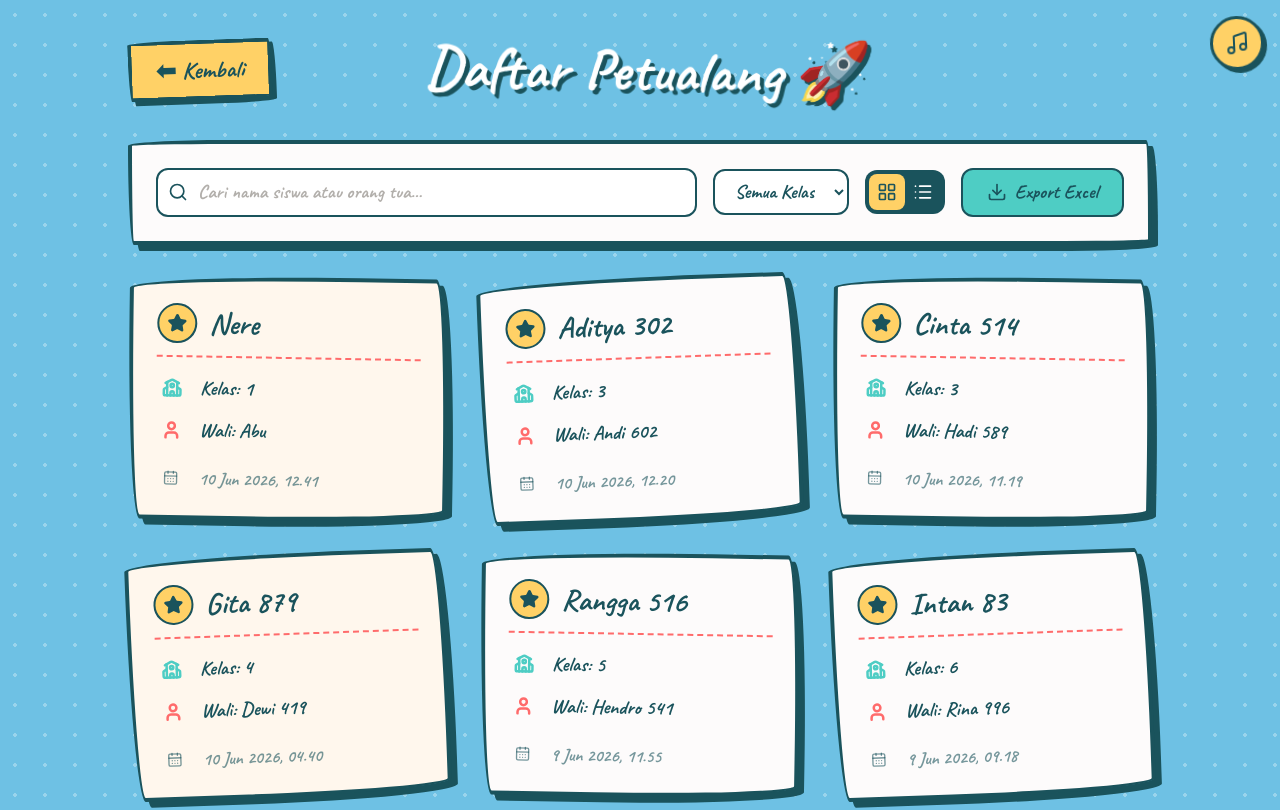
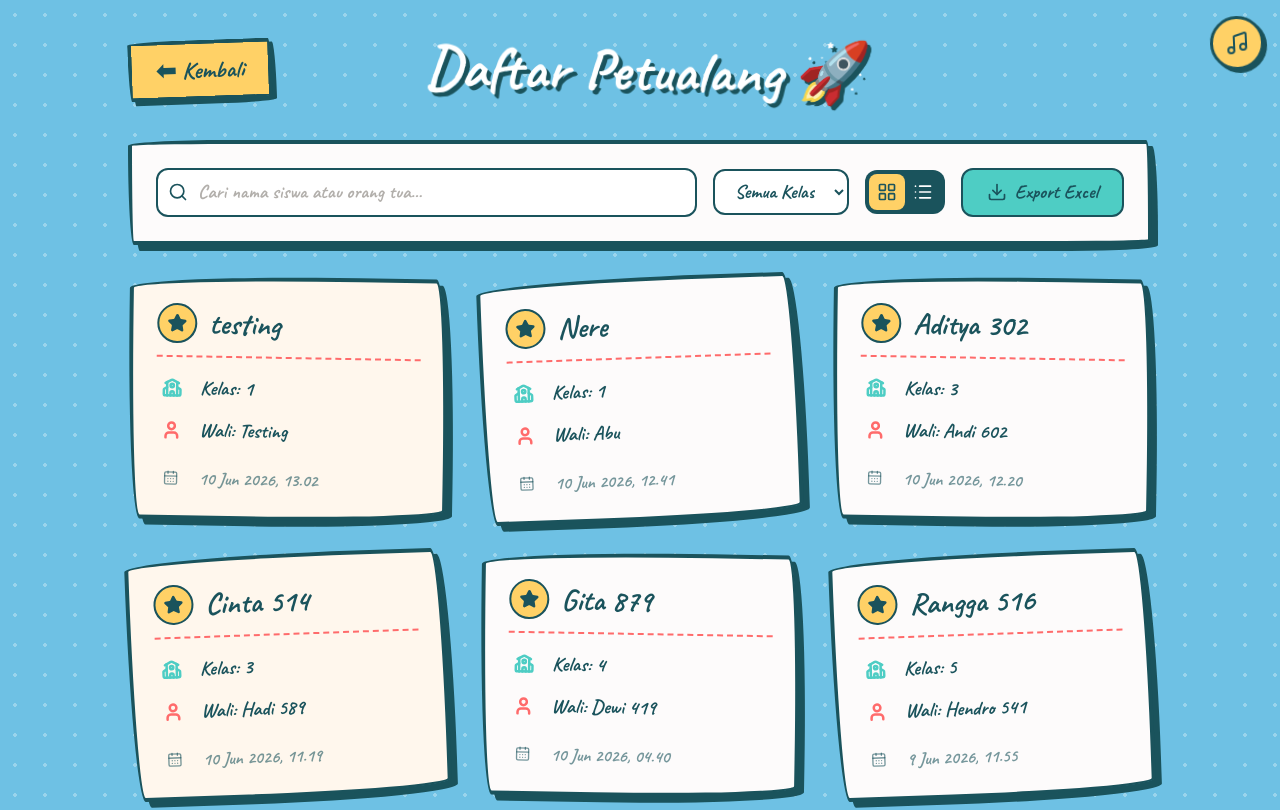
Before and after one commit to Aburiza21/Pensi-SDI-Mentari, a Next.js app: page /buku-tamu in a window 1280 px wide. Shown: the top 810 px of the page. Built offline with nearby package versions, Linux system fonts and the light colour scheme.

Commit message:
Fix build error: duplicated import

```diff
--- a/data/guestbook.json
+++ b/data/guestbook.json
@@ -1,4 +1,11 @@
 [
+  {
+    "parentName": "Testing",
+    "studentName": "testing",
+    "studentClass": "1",
+    "id": "4c496a61-8036-4fab-8be6-62b7a9f6f5ab",
+    "createdAt": "2026-06-10T13:02:57.612Z"
+  },
   {
     "parentName": "Abu",
     "studentName": "Nere",
--- a/src/app/actions.ts
+++ b/src/app/actions.ts
@@ -88,7 +88,6 @@ export async function getGuestBookEntries(): Promise<GuestEntry[]> {
   }
 }
 
-import { revalidatePath } from "next/cache";
 
 export async function importGuestBookEntries(importedData: any[]) {
   try {
```
